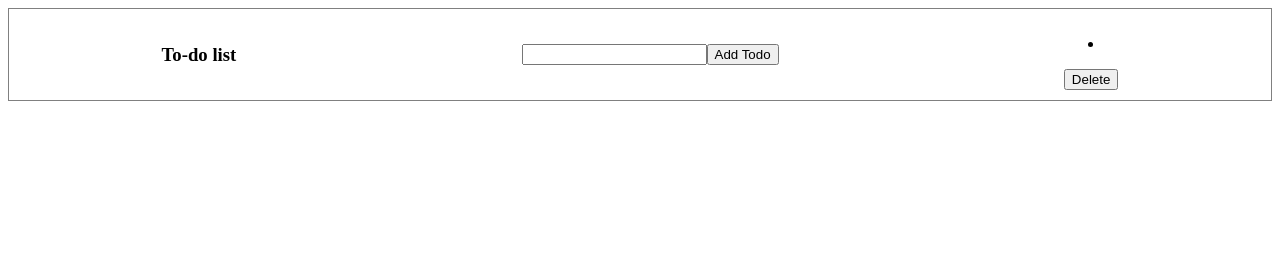
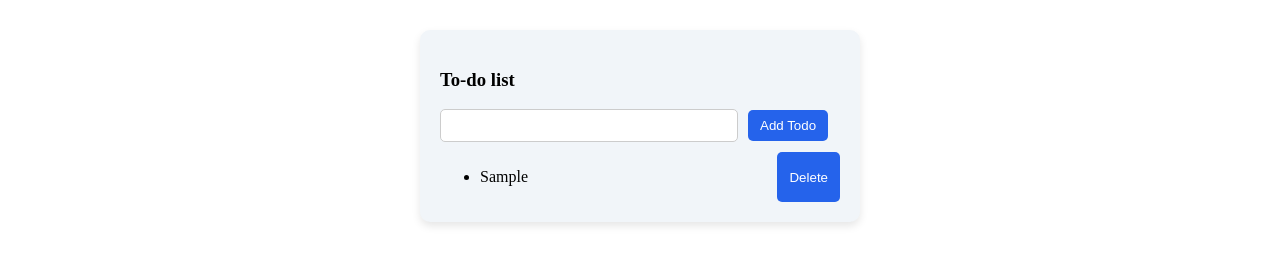
Before and after one commit to acciojob/todo-react-Maniteja1122, a React app: page / in a window 1280 px wide. Both pictures are taken after typing "Sample" into the empty fields and a click on the button "Add Todo". Built offline with nearby package versions, Linux system fonts and the light colour scheme.

Commit message:
todo -list updated

```diff
--- a/src/components/Todo.jsx
+++ b/src/components/Todo.jsx
@@ -1,5 +1,5 @@
 import React, { useState } from "react";
-import  "../styles/Style.css"
+import "../styles/Style.css";
 
 const Todo = () => {
   const [input, setInput] = useState("");
@@ -7,28 +7,26 @@ const Todo = () => {
 
   const handleChange = (e) => {
     setInput(e.target.value);
-    console.log(input);
   };
+
   const handleAdd = () => {
-    let newobj = {
+    if (input.trim() === "") return;
+
+    const newTodo = {
       todo: input,
-      id: Date.now() + Math.random + input,
+      id: Date.now() + Math.random(),
       status: false,
     };
 
-    let todosAfterAdding = [...todos, newobj];
-
-    setTodos(todosAfterAdding);
-
+    setTodos([...todos, newTodo]);
     setInput("");
   };
 
   const handleDelete = (id) => {
-    let todosAfterDeleting = todos.filter((todo) =>
-      todo.id === id ? !todo : todo
-    );
-    setTodos(todosAfterDeleting);
+    const updatedTodos = todos.filter((todo) => todo.id !== id);
+    setTodos(updatedTodos);
   };
+
   return (
     <div className="main">
       <h3>To-do list</h3>
@@ -38,12 +36,12 @@ const Todo = () => {
       </div>
       <div>
         {todos.map((todo) => (
-          <>
+          <div key={todo.id} className="todo-item">
             <ul>
-              <li key={todo.id}>{todo.title}</li>
+              <li>{todo.todo}</li>
             </ul>
-            <button onClick={handleDelete}>Delete</button>
-          </>
+            <button onClick={() => handleDelete(todo.id)}>Delete</button>
+          </div>
         ))}
       </div>
     </div>
--- a/src/styles/Style.css
+++ b/src/styles/Style.css
@@ -1,8 +1,31 @@
-.main{
-    display: flex;
-    align-items: center;
-    justify-content: space-around;
-    border: 1px solid gray ;
-    margin: auto;
-    padding: 10px;
+.main {
+  max-width: 400px;
+  margin: 30px auto;
+  padding: 20px;
+  background-color: #f1f5f9;
+  border-radius: 10px;
+  box-shadow: 0 4px 8px rgba(0, 0, 0, 0.1);
 }
+
+.todo-item {
+  display: flex;
+  justify-content: space-between;
+  margin-top: 10px;
+}
+
+input[type="text"] {
+  padding: 8px;
+  width: 70%;
+  margin-right: 10px;
+  border-radius: 5px;
+  border: 1px solid #ccc;
+}
+
+button {
+  padding: 8px 12px;
+  background-color: #2563eb;
+  color: white;
+  border: none;
+  border-radius: 5px;
+  cursor: pointer;
+}
```
